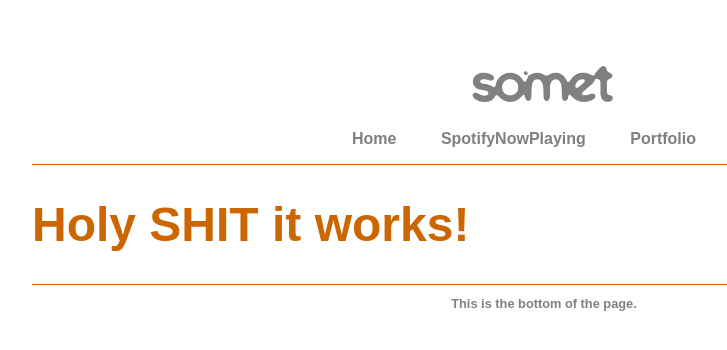
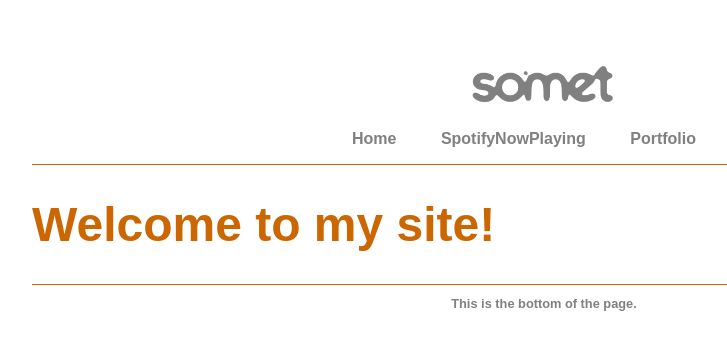
Before and after one commit to SomethingDweeby/somethingdweeby.github.io, a Jekyll site: the page built from index.html, in a window 1280 px wide. Shown: the top 350 px of the page, without its empty margins (96-823 px from the left). Built offline with Jekyll 4.4.1, drawn with Linux system fonts in a browser that asks for light colours.

Commit message:
made it friendlier

```diff
--- a/index.html
+++ b/index.html
@@ -2,4 +2,4 @@
 layout: default
 title: Home
 ---
-<h1>Holy SHIT it works!</h1>
+<h1>Welcome to my site!</h1>
```
